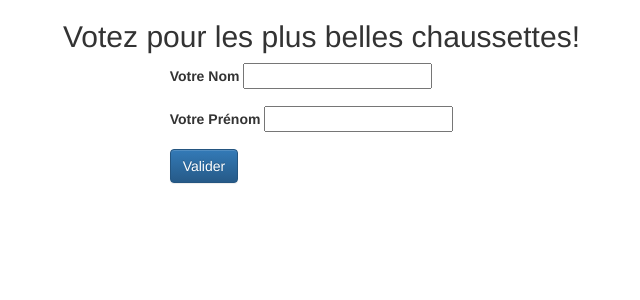
After one commit to WildCodeSchool/lyon_socks_contest, a PHP site: page /login.php in a window 1280 px wide. The commit adds this page. Shown: the top 300 px of the page, without its empty margins (272-912 px from the left). Run offline with PHP 8.4, Linux system fonts and the light colour scheme; some libraries are stand-ins or nearby versions.

Commit message:
Added login.php (form file for guest vote) and control-id.php (check database to control guest identification)

```diff
--- a/public/index.php
+++ b/public/index.php
@@ -18,7 +18,7 @@
     <!-- Latest compiled and minified JavaScript -->
     <script src="https://maxcdn.bootstrapcdn.com/bootstrap/3.3.7/js/bootstrap.min.js" integrity="sha384-Tc5IQib027qvyjSMfHjOMaLkfuWVxZxUPnCJA7l2mCWNIpG9mGCD8wGNIcPD7Txa" crossorigin="anonymous"></script>
 
-    <link rel="stylesheet" href="css.css">
+    <link rel="stylesheet" href="css/style.css">
 
 </head>
 <body>
@@ -34,7 +34,7 @@
                     <input type="text" class="form-input-text" name="last_name">
                 </div>
                 <div class="form-group">
-                    <label for="Input">Votre Prènom</label>
+                    <label for="Input">Votre Prénom</label>
                     <input type="text" class="form-input-text" name="name">
                 </div>
                 <div class="form-group">
--- /dev/null
+++ b/public/login.php
@@ -0,0 +1,62 @@
+<?php
+?>
+<!DOCTYPE html>
+<html>
+<head>
+    <meta charset="utf-8">
+    <title>WCS Chaussettes</title>
+
+    <!--  JQUERY -->
+    <script src="https://ajax.googleapis.com/ajax/libs/jquery/3.1.1/jquery.min.js"></script>
+
+    <!-- Latest compiled and minified CSS -->
+    <link rel="stylesheet" href="https://maxcdn.bootstrapcdn.com/bootstrap/3.3.7/css/bootstrap.min.css" integrity="sha384-BVYiiSIFeK1dGmJRAkycuHAHRg32OmUcww7on3RYdg4Va+PmSTsz/K68vbdEjh4u" crossorigin="anonymous">
+
+    <!-- Optional theme -->
+    <link rel="stylesheet" href="https://maxcdn.bootstrapcdn.com/bootstrap/3.3.7/css/bootstrap-theme.min.css" integrity="sha384-rHyoN1iRsVXV4nD0JutlnGaslCJuC7uwjduW9SVrLvRYooPp2bWYgmgJQIXwl/Sp" crossorigin="anonymous">
+
+    <!-- Latest compiled and minified JavaScript -->
+    <script src="https://maxcdn.bootstrapcdn.com/bootstrap/3.3.7/js/bootstrap.min.js" integrity="sha384-Tc5IQib027qvyjSMfHjOMaLkfuWVxZxUPnCJA7l2mCWNIpG9mGCD8wGNIcPD7Txa" crossorigin="anonymous"></script>
+
+    <link rel="stylesheet" href="css/style.css">
+
+</head>
+<body>
+    <div class="container-fluid">
+        <div class="row">
+            <div class="col-xs-offset-3 col-xs-6">
+                <h2>Votez pour les plus belles chaussettes!</h2>
+            </div>
+            <div class="col-xs-offset-4 col-xs-4">
+                <form method="post" action="../src/control-id.php">
+                    <div class="form-group">
+                        <label for="Input">Votre Nom</label>
+                        <input type="text" class="form-input-text" name="last_name">
+                    </div>
+                    <div class="form-group">
+                        <label for="Input">Votre Prénom</label>
+                        <input type="text" class="form-input-text" name="name">
+                    </div>
+                    <div class="form-group">
+                        <button type="submit" class="btn btn-primary">Valider</button>
+                    </div>
+                </form>
+                <div>
+                    <?php
+                        if(isset($_GET['error'])) {
+                            switch ($error) {
+                                case 1:
+                                    echo "Vous n'êtes pas enregistrés. Allez vite vous faire photographier vos superbes chaussettes auprès des wilders!";
+                                    break;
+                                case 2:
+                                    echo "Vous avez oublié de remplir un champ. Recommencez!";
+                                    break;
+                            }
+                        }
+                    ?>
+                </div>
+            </div>
+        </div>
+    </div>
+</body>
+</html>
```
Also changed, not shown: src/control-id.php (added, +20 -0 lines).
